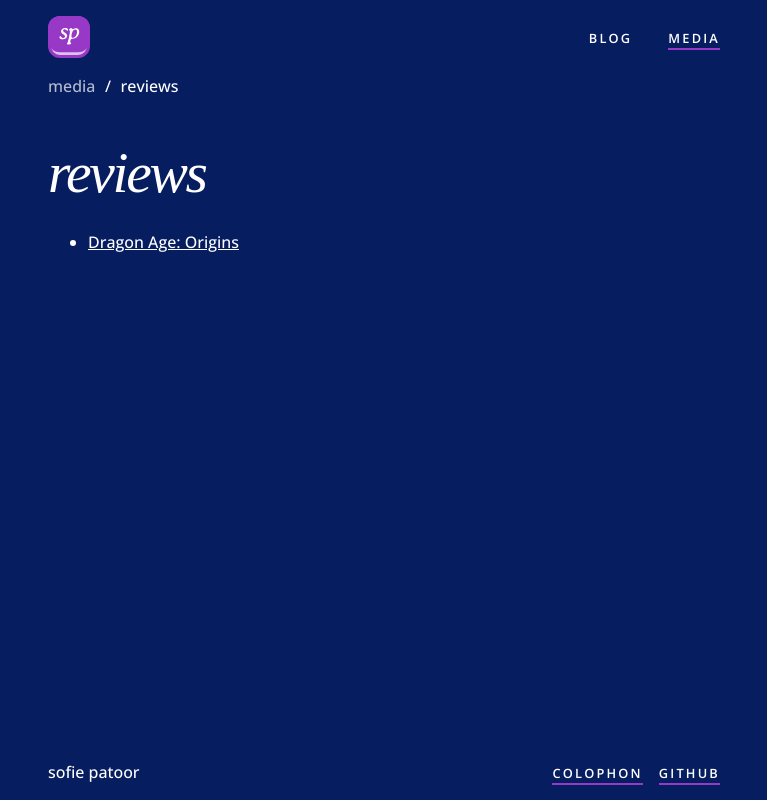
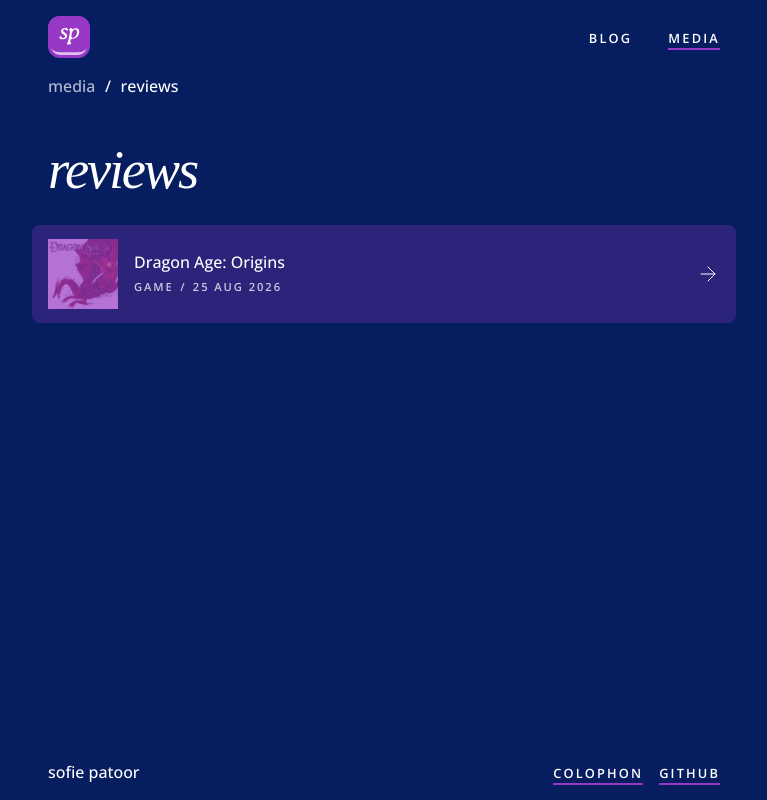
Before and after one commit to sofiepatoor/portfolio, an Astro site: page /library/reviews in a window 1280 px wide. Shown: the whole page, without its empty margins (256-1023 px from the left). Built offline with nearby package versions, Linux system fonts and the light colour scheme; Astro itself is replaced by a stand-in of ours; a web font is replaced by a local one.

Commit message:
update: finetune reviews list and review page

```diff
--- /dev/null
+++ b/src/components/ReviewsList.astro
@@ -0,0 +1,130 @@
+---
+import { getCollection } from "astro:content";
+import { Picture } from "astro:assets";
+const allReviews = (await getCollection("reviews")).sort((a, b) => b.data.date_created.valueOf() - a.data.date_created.valueOf());
+
+const dateFormatOptions = {
+  year: "numeric",
+  month: "short",
+  day: "numeric",
+};
+
+import ArrowRight from "../assets/icons/arrow-right.svg";
+---
+
+<ul class="list">
+  {
+    allReviews.map((review) => (
+      <li>
+        <div class="item">
+          <div class="item-image-wrapper">
+            <Picture class="item-image" src={review.data.image} formats={["avif", "jpg"]} alt="" layout="constrained" width={70} height={70} />
+          </div>
+          <div class="item-info">
+            <a href={`/library/reviews/${review.id}/`} class="item-title u-url p-name">
+              {review.data.title}
+            </a>
+            <p class="item-details caption-small">
+              {review.data.type}
+              <span class="divider">&sol;</span>
+              {review.data.date_created.toLocaleDateString("en-GB", dateFormatOptions)}
+            </p>
+          </div>
+          <ArrowRight class="item-icon" width={24} height={24} stroke="currentColor" />
+        </div>
+      </li>
+    ))
+  }
+</ul>
+
+<style lang="scss">
+  .list {
+    display: flex;
+    flex-direction: column;
+    list-style: none;
+    padding: 0;
+    gap: var(--space-sm);
+    margin-bottom: var(--space-lg);
+  }
+
+  .item {
+    --padding-x: 16px;
+    position: relative;
+    display: flex;
+    justify-content: space-between;
+    align-items: center;
+    gap: 0 1rem;
+    padding-block: 14px;
+    padding-inline: var(--padding-x);
+    isolation: isolate;
+    background-color: var(--purple-bg);
+    border-radius: var(--radius-sm);
+    transition: all 0.15s ease-out;
+
+    &:hover,
+    &:focus-within {
+      background-color: var(--purple-bg-hover);
+
+      .item-image-wrapper::before {
+        opacity: 0;
+      }
+    }
+
+    @media screen and (min-width: 48rem) {
+      margin-left: calc(-1 * var(--padding-x));
+      margin-right: calc(-1 * var(--padding-x));
+    }
+  }
+
+  .item-image-wrapper {
+    display: none;
+    position: relative;
+    flex-shrink: 0;
+
+    &::before {
+      content: "";
+      position: absolute;
+      inset: 0;
+      background-color: var(--purple);
+      opacity: 0.7;
+      transition: opacity 0.15s ease-out;
+    }
+
+    @media screen and (min-width: 24rem) {
+      display: block;
+    }
+  }
+
+  .item-icon {
+    stroke-width: 1;
+    flex-shrink: 0;
+  }
+
+  .item-info {
+    display: flex;
+    flex-direction: column;
+    align-items: baseline;
+    gap: 0.4rem 0.6rem;
+    flex-grow: 1;
+  }
+
+  .item-title {
+    line-height: 1.2;
+    font-size: 1rem;
+    font-weight: 500;
+    text-decoration: none;
+
+    &::before {
+      content: "";
+      position: absolute;
+      inset: 0;
+    }
+  }
+
+  .item-details {
+    opacity: 0.75;
+    line-height: 1.4;
+    display: flex;
+    gap: 0.4rem;
+  }
+</style>
--- a/src/content.config.ts
+++ b/src/content.config.ts
@@ -18,12 +18,16 @@ const blog = defineCollection({
 
 const reviews = defineCollection({
   loader: glob({ pattern: "**/[^_]*.md", base: "./src/reviews" }),
-  schema: z.object({
-    title: z.string(),
-    created_date: z.date(),
-    updated_date: z.date(),
-    short_description: z.string(),
-  }),
+  schema: ({ image }) =>
+    z.object({
+      title: z.string(),
+      type: z.string(),
+      image: image(),
+      date_created: z.date(),
+      date_started: z.date().optional(),
+      date_finished: z.date().optional(),
+      rating: z.string(),
+    }),
 });
 
 const mediaSchema = z.object({
--- a/src/layouts/MarkdownReviewLayout.astro
+++ b/src/layouts/MarkdownReviewLayout.astro
@@ -1,4 +1,5 @@
 ---
+import { Picture } from "astro:assets";
 import Button from "../components/Button.astro";
 import Card from "../components/Card.astro";
 import BaseLayout from "./BaseLayout.astro";
@@ -13,20 +14,28 @@ const dateFormatOptions = {
 };
 ---
 
-<BaseLayout pageTitle={frontmatter.title}>
+<BaseLayout pageTitle={frontmatter.title.toLowerCase()}>
   <div class="h-entry">
     <div class="container">
       <nav class="breadcrumbs" aria-label="Breadcrumb">
         <ol>
           <li><a href="/library">media</a></li>
-          <li><a href="/library">reviews</a></li>
+          <li><a href="/library/reviews">reviews</a></li>
           <li><span aria-current="page">{frontmatter.title.toLowerCase()}</span></li>
         </ol>
       </nav>
-      <h1 class="p-name">{frontmatter.title}</h1>
       <a href={currentUrl} class="vh u-url" aria-hidden="true" tabindex="-1"></a>
-      <p class="short-description p-summary">{frontmatter.short_description}</p>
-      <time class="date caption dt-published">{frontmatter.created_date.toLocaleDateString("en-GB", dateFormatOptions)}</time>
+      <div class="review-header">
+        <Picture src={frontmatter.image} formats={["avif", "jpg"]} alt={`Cover image of ${frontmatter.title}`} layout="constrained" width={180} height={180} />
+        <div class="review-details">
+          <h1 class="p-name">{frontmatter.title}</h1>
+          <p class="caption">
+            <span>Reviewed on</span>
+            <time class="dt-published"> {frontmatter.date_created.toLocaleDateString("en-GB", dateFormatOptions)}</time>
+          </p>
+          <p class="caption"><span>Rating:</span> {frontmatter.rating}</p>
+        </div>
+      </div>
       <Card>
         <div class="content e-content">
           <slot />
@@ -39,12 +48,33 @@ const dateFormatOptions = {
 
 <style lang="scss">
   h1 {
-    padding-top: clamp(30px, 5vh, 60px);
-    margin-bottom: 0.2em;
+    // margin-bottom: 0.2em;
+    text-transform: none;
   }
 
   .short-description {
     font-size: clamp(1rem, 3vw, 1.25rem);
+  }
+
+  .review-header {
+    padding-block: clamp(30px, 5vh, 60px);
+    display: flex;
+    align-items: center;
+    gap: var(--space-lg);
+
+    picture {
+      flex-shrink: 0;
+    }
+
+    img {
+      border-radius: var(--radius-sm);
+    }
+  }
+
+  .review-details {
+    p span:first-child {
+      opacity: 0.7;
+    }
   }
 
   .date {
--- a/src/pages/library.astro
+++ b/src/pages/library.astro
@@ -24,8 +24,10 @@ const months = Object.keys(mediaRecentGroups);
     <div class="container">
       <h1>Media journal</h1>
       <p class="intro">Take a look at the things I've (mostly) been enjoying lately.</p>
-      <Button href="/library/all"> View all entries</Button>
-      <Button href="/library/reviews"> Read reviews</Button>
+      <div class="button-group">
+        <Button href="/library/all"> View all entries</Button>
+        <Button href="/library/reviews"> Read reviews</Button>
+      </div>
     </div>
   </section>
 
--- a/src/pages/library/reviews/index.astro
+++ b/src/pages/library/reviews/index.astro
@@ -1,8 +1,6 @@
 ---
-import { getCollection } from "astro:content";
 import BaseLayout from "../../../layouts/BaseLayout.astro";
-
-const reviews = (await getCollection("reviews")).sort((a, b) => b.data.created_date.valueOf() - a.data.created_date.valueOf());
+import ReviewsList from "../../../components/ReviewsList.astro";
 ---
 
 <BaseLayout>
@@ -16,16 +14,7 @@ const reviews = (await getCollection("reviews")).sort((a, b) => b.data.created_d
       </nav>
 
       <h1>Reviews</h1>
-
-      <ul>
-        {
-          reviews.map((review) => (
-            <li>
-              <a href={`reviews/${review.id}`}>{review.data.title}</a>
-            </li>
-          ))
-        }
-      </ul>
+      <ReviewsList />
     </div>
   </section>
 </BaseLayout>
--- a/src/reviews/dragon-age-origins.md
+++ b/src/reviews/dragon-age-origins.md
@@ -1,8 +1,19 @@
 ---
 title: "Dragon Age: Origins"
-created_date: 2026-08-06
-updated_date: 2026-08-06
-short_description: "short"
+date_created: 2026-08-25
+date_started: 2025-02-01
+date_finished: 2025-06-01
+type: "game"
+image: "../assets/media/dragon-age-origins.jpg"
+rating: "7.8 / 10"
 ---
 
-Hello review
+Lorem ipsum dolor sit amet consectetur adipiscing elit. Quisque faucibus ex sapien vitae pellentesque sem placerat. In id cursus mi pretium tellus duis convallis. Tempus leo eu aenean sed diam urna tempor. Pulvinar vivamus fringilla lacus nec metus bibendum egestas. Iaculis massa nisl malesuada lacinia integer nunc posuere. Ut hendrerit semper vel class aptent taciti sociosqu. Ad litora torquent per conubia nostra inceptos himenaeos.
+
+Lorem ipsum dolor sit amet consectetur adipiscing elit. Quisque faucibus ex sapien vitae pellentesque sem placerat. In id cursus mi pretium tellus duis convallis. Tempus leo eu aenean sed diam urna tempor. Pulvinar vivamus fringilla lacus nec metus bibendum egestas. Iaculis massa nisl malesuada lacinia integer nunc posuere. Ut hendrerit semper vel class aptent taciti sociosqu. Ad litora torquent per conubia nostra inceptos himenaeos.
+
+Lorem ipsum dolor sit amet consectetur adipiscing elit. Quisque faucibus ex sapien vitae pellentesque sem placerat. In id cursus mi pretium tellus duis convallis. Tempus leo eu aenean sed diam urna tempor. Pulvinar vivamus fringilla lacus nec metus bibendum egestas. Iaculis massa nisl malesuada lacinia integer nunc posuere. Ut hendrerit semper vel class aptent taciti sociosqu. Ad litora torquent per conubia nostra inceptos himenaeos.
+
+Lorem ipsum dolor sit amet consectetur adipiscing elit. Quisque faucibus ex sapien vitae pellentesque sem placerat. In id cursus mi pretium tellus duis convallis. Tempus leo eu aenean sed diam urna tempor. Pulvinar vivamus fringilla lacus nec metus bibendum egestas. Iaculis massa nisl malesuada lacinia integer nunc posuere. Ut hendrerit semper vel class aptent taciti sociosqu. Ad litora torquent per conubia nostra inceptos himenaeos.
+
+Lorem ipsum dolor sit amet consectetur adipiscing elit. Quisque faucibus ex sapien vitae pellentesque sem placerat. In id cursus mi pretium tellus duis convallis. Tempus leo eu aenean sed diam urna tempor. Pulvinar vivamus fringilla lacus nec metus bibendum egestas. Iaculis massa nisl malesuada lacinia integer nunc posuere. Ut hendrerit semper vel class aptent taciti sociosqu. Ad litora torquent per conubia nostra inceptos himenaeos.
--- a/src/styles/global.scss
+++ b/src/styles/global.scss
@@ -59,7 +59,7 @@ body {
 
 h1 {
   font-family: var(--font-serif);
-  font-size: clamp(2rem, 10vw, 3.6rem);
+  font-size: clamp(2rem, 10vw, 3.4rem);
   font-weight: 300;
   font-style: italic;
   text-transform: lowercase;
@@ -224,3 +224,10 @@ blockquote {
     }
   }
 }
+
+.button-group {
+  display: flex;
+  align-items: center;
+  flex-wrap: wrap;
+  gap: var(--space-md);
+}
```
Also changed, not shown: src/assets/media/dragon-age-origins.jpg (added).
